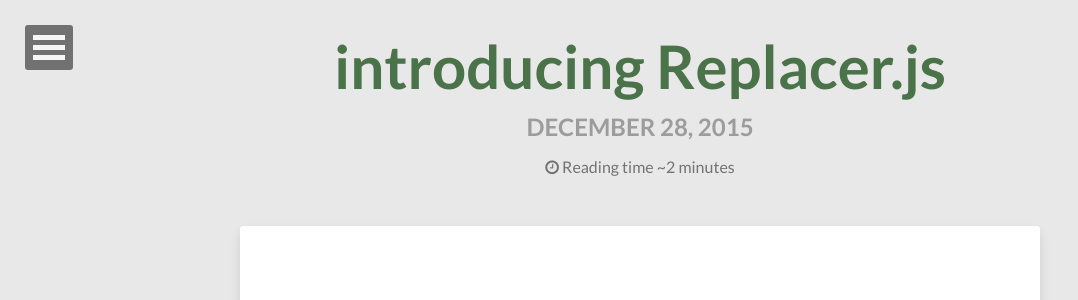
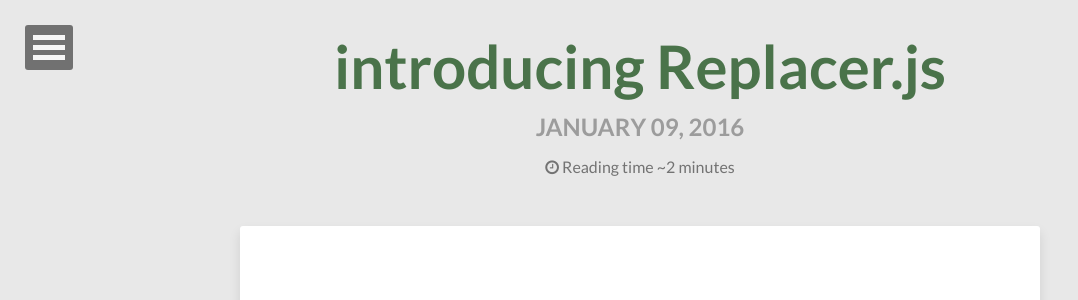
Before and after one commit to delventhalz/delventhalz.github.io, a Jekyll site: the page built from _posts/2015-12-28-replacer.markdown, in a window 1280 px wide and 900 px high. Shown: the top 300 px of the window, without its empty margins (0-1078 px from the left). Built offline with Jekyll 4.4.1, drawn with Linux system fonts in a browser that asks for light colours; nearby versions of some CDN libraries; comment, search, counter and statistics services are not loaded.

Commit message:
(fix) Fixed date on Jasmine post.

```diff
--- a/_posts/2015-12-28-replacer.markdown
+++ b/_posts/2015-12-28-replacer.markdown
@@ -1,7 +1,7 @@
 ---
 layout: post
 title:  "introducing Replacer.js"
-date:   2015-12-28 21:05:00 -0600
+date:   2016-01-09 20:25:00 -0600
 categories: javascript coffeescript
 ---
 For those of you who don't know me: I'm a huge Shakespeare geek. I love performing, reading, and teaching Shakespeare. I especially love his First Folio, the earliest surviving publications of his work. The problem? Weird typography. At the time it wasn't unusual to switch v's and u's and i's and j's around willy nilly, because letters were expensive, and those basically loow the same, right? So already goofy 16th century spellings gets get goofier with words like "vnto", "ioyner", and "beleeue." In the past I've spent hours with a cobbled together workflow using spellchecks and find/replacers to try and fix the problem.
```
